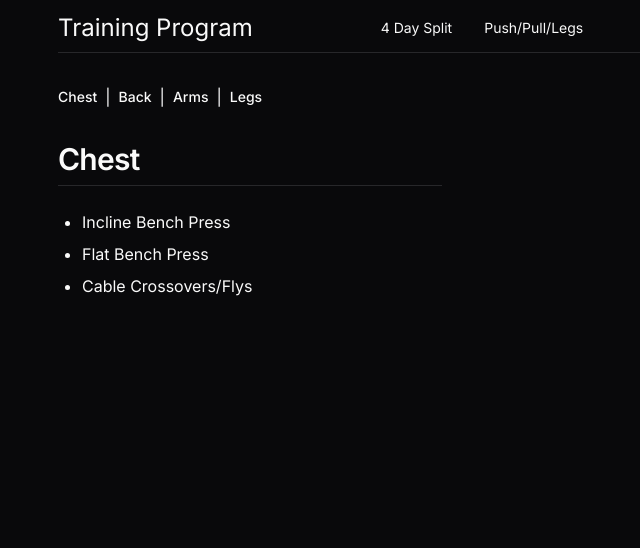
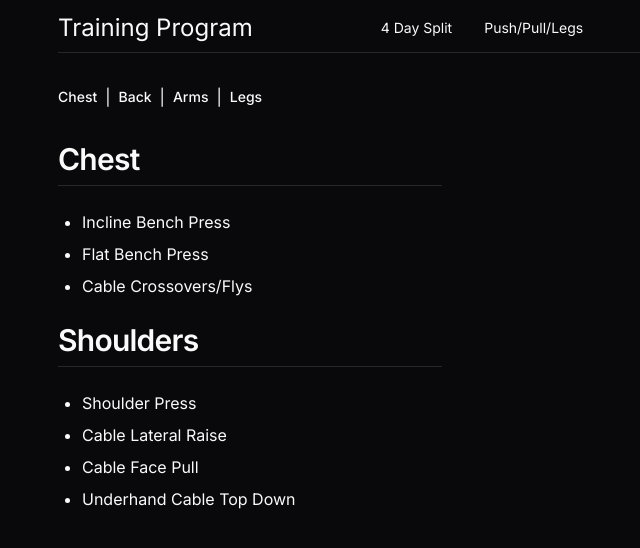
Before and after one commit to Dillonzellis/training-program, a Next.js app: page /4-day-split/chest in a window 1280 px wide. Shown: the top 548 px of the page, without its empty margins (22-662 px from the left). Built offline with nearby package versions, Linux system fonts and the light colour scheme.

Commit message:
refactor: change chest day to include shoulders from arms day

```diff
--- a/src/app/4-day-split/arms/page.tsx
+++ b/src/app/4-day-split/arms/page.tsx
@@ -29,14 +29,6 @@ export default function FourDayChest() {
             <li key={item}>{item}</li>
           ))}
         </ul>
-
-        <H2>Shoulders</H2>
-
-        <ul className="my-6 ml-6 list-disc [&>li]:mt-2">
-          {shoulders.map((item) => (
-            <li key={item}>{item}</li>
-          ))}
-        </ul>
       </MaxWidthWrapper>
     </MainWrapper>
   );
--- a/src/app/4-day-split/chest/page.tsx
+++ b/src/app/4-day-split/chest/page.tsx
@@ -2,7 +2,8 @@ import { BreadCrumb } from "@/components/BreadCrumb";
 import { MainWrapper } from "@/components/MainWrapper";
 import MaxWidthWrapper from "@/components/MaxWidthWrapper";
 import { FourDayCrumbs } from "@/data/crumbs";
-import { chest } from "@/data/sets";
+import { chest, shoulders } from "@/data/sets";
+import { H2 } from "@/components/typography/H2";
 
 export default function FourDayChest() {
   return (
@@ -18,6 +19,13 @@ export default function FourDayChest() {
             <li key={item}>{item}</li>
           ))}
         </ul>
+        <H2>Shoulders</H2>
+
+        <ul className="my-6 ml-6 list-disc [&>li]:mt-2">
+          {shoulders.map((item) => (
+            <li key={item}>{item}</li>
+          ))}
+        </ul>
       </MaxWidthWrapper>
     </MainWrapper>
   );
```
